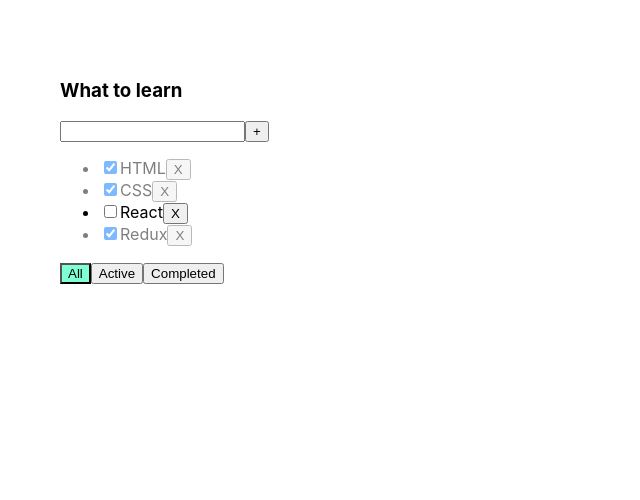
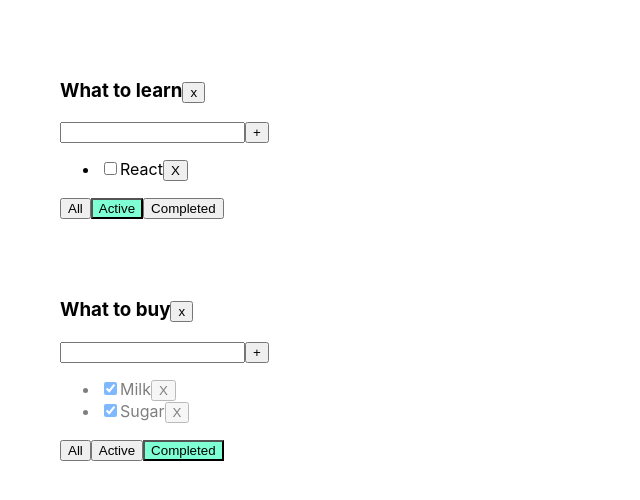
Before and after one commit to DmitryKRTV/todolist-ts, a React (Create React App) app: page / in a window 1280 px wide. Shown: the top 500 px of the page, without its empty margins (0-640 px from the left). Built offline with nearby package versions, Linux system fonts and the light colour scheme.

Commit message:
Commit 5. Finished lesson 5. Added some sh*t(sry) code.

```diff
--- a/src/App.tsx
+++ b/src/App.tsx
@@ -2,73 +2,112 @@
 import "./App.css";
 import TodoList, {TaskType} from "./components/TodoList";
 import {v1} from "uuid";
+import todoList from "./components/TodoList";
 
 export type FilterValuesType = "all" | "completed" | "active";
 
+type TodoListType = {
+    id: string
+    title: string
+    filter: FilterValuesType
+}
+
 function App() {
 
-    const tasks_1: Array<TaskType> = [
+    let todoListId1 = v1();
+    let todoListId2 = v1();
+
+    let [tasks, setTasks] = useState({
+        [todoListId1]: [
             {id: v1(), title: "HTML", isDone: true},
             {id: v1(), title: "CSS", isDone: true},
             {id: v1(), title: "React", isDone: false},
             {id: v1(), title: "Redux", isDone: true},
-    ]
+        ],
+        [todoListId2]: [
+            {id: v1(), title: "Milk", isDone: true},
+            {id: v1(), title: "Sugar", isDone: true},
+            {id: v1(), title: "Salt", isDone: false},
+        ],
+    });
 
+    const [todoLists, setTodoLists] = useState<Array<TodoListType>>([
+        {id: todoListId1, title: "What to learn", filter: "active"},
+        {id: todoListId2, title: "What to buy", filter: "completed"},
+    ])
 
-    const [tasks, setTasks] = useState<Array<TaskType>>(tasks_1)
-
-    const [filter, setFilter] = useState<FilterValuesType>("all")
-
-
-    function removeTask(id: string) {
-        let newTasks = tasks.filter((i) => i.id !== id)
-        setTasks(newTasks);
+    function removeTask(id: string, todoListId: string) {
+        let currentTasks = tasks[todoListId];
+        let newTasks = currentTasks.filter((i) => i.id !== id);
+        tasks[todoListId] = newTasks;
+        setTasks({...tasks});
     }
 
-    function addTask(title: string) {
-        setTasks([{id: v1(), title, isDone: false}, ...tasks])
+    function addTask(title: string, todoListId: string) {
+        let currentTasks = tasks[todoListId];
+        let newTasks = [{id: v1(), title, isDone: false}, ...currentTasks];
+        tasks[todoListId] = newTasks;
+        setTasks({...tasks})
     }
 
-    let newTasks;
-
-    switch (filter) {
-        case "active":
-            newTasks = tasks.filter((i) => i.isDone === false)
-            break;
-        case "completed":
-            newTasks = tasks.filter((i) => i.isDone === true)
-            break;
-        default:
-            newTasks = tasks;
+    function changeFilter(value: FilterValuesType, todoListId: string) {
+        let todoList = todoLists.find((i) => i.id === todoListId)
+        if (todoList) {
+            todoList.filter = value;
+            setTodoLists([...todoLists])
+        }
     }
 
-    function changeFilter(value: FilterValuesType) {
-        setFilter(value);
+    function changeStatus(taskId: string, isDone: boolean, todoListId: string) {
+        let currentTasks = tasks[todoListId];
+        let task = currentTasks.find(t => t.id === taskId);
+        if (task) {
+            task.isDone = isDone;
+            setTasks({...tasks})
+        }
     }
 
-    function changeStatus(taskId: string, isDone: boolean) {
-        let task = tasks.find(t => t.id === taskId);
-        if (task) {
-            task.isDone = isDone;
-        }
-        setTasks([...tasks]);
-
+    function removeTodoList(todoListId: string) {
+        let filteredTodoList = todoLists.filter((i) => i.id !== todoListId)
+        setTodoLists(filteredTodoList)
+        delete tasks[todoListId]
     }
 
 
     return (
         <div className="App">
             <div>
-                <TodoList title={"What to learn"}
+
+                {todoLists.map((i) => {
+
+                    let newTasks = tasks[i.id];
+
+                    switch (i.filter) {
+                        case "active":
+                            newTasks = newTasks.filter((i) => i.isDone === false)
+                            break;
+                        case "completed":
+                            newTasks = newTasks.filter((i) => i.isDone === true)
+                            break;
+                        default:
+                            newTasks = tasks[i.id];
+                    }
+
+                    return <TodoList
+                        key={i.id}
+                        id={i.id}
+                        title={i.title}
                         tasks={newTasks}
                         removeTask={removeTask}
                         changeFilter={changeFilter}
                         addTask={addTask}
                         changeTaskStatus={changeStatus}
-                          filter={filter}
+                        filter={i.filter}
+                        removeTodoList={removeTodoList}
                     />
-                {/*<TodoList title={"What to learn more"} tasks={tasks_2} removeTask={removeTask}*/}
-                {/*          changeFilter={changeFilter} addTask={addTask}/>*/}
+                })}
+
+
             </div>
         </div>
     );
--- a/src/components/TodoList.tsx
+++ b/src/components/TodoList.tsx
@@ -2,13 +2,15 @@
 import {FilterValuesType} from "../App";
 
 type TodoListPropsType = {
+    id: string
     title: string
     tasks: Array<TaskType>
-    removeTask: (id: string) => void
-    changeFilter: (value: FilterValuesType) => void
-    addTask: (title: string) => void
-    changeTaskStatus: (taskId: string, isDone: boolean) => void
+    removeTask: (id: string, todoListId: string) => void
+    changeFilter: (value: FilterValuesType, todoListId: string) => void
+    addTask: (title: string, todoListId: string) => void
+    changeTaskStatus: (taskId: string, isDone: boolean, todoListId: string) => void
     filter: FilterValuesType
+    removeTodoList: (todoListId: string) => void
 }
 
 export type TaskType = {
@@ -31,7 +33,7 @@
         setError(null)
 
         if (e.key === "Enter" && e.currentTarget.value.trim() !== "") {
-            props.addTask(newTaskTitle.trim());
+            props.addTask(newTaskTitle.trim(), props.id);
             setNewTaskTitle("")
         }
 
@@ -43,7 +45,7 @@
 
     const addTaskHandler = () => {
         if (newTaskTitle.trim() !== "") {
-            props.addTask(newTaskTitle.trim());
+            props.addTask(newTaskTitle.trim(), props.id);
             setNewTaskTitle("")
         }
         setError("Field is required")
@@ -51,18 +53,22 @@
 
 
     const onClickFilterHandler = (filter: FilterValuesType) => {
-        console.log(`before return with parameter filter ${filter}`)
         return (e: MouseEvent<HTMLButtonElement>) => {
-            console.log("after return with parameter e")
-            props.changeFilter(filter)
+            props.changeFilter(filter, props.id)
         }
+    }
+
+    const removeTodoListHandler = () => {
+        props.removeTodoList(props.id)
     }
 
 
     return (
         <div className="App">
             <div>
-                <h3>{props.title}</h3>
+                <h3>{props.title}
+                    <button onClick={removeTodoListHandler}>x</button>
+                </h3>
                 <div>
                     <input value={newTaskTitle}
                            onChange={onChangeHandler}
@@ -77,11 +83,11 @@
                     {props.tasks.map((i) => {
 
                             const onRemoveHandler = () => {
-                                props.removeTask(i.id)
+                                props.removeTask(i.id, props.id)
                             }
 
                             const onBoxChangeHandler = (e: ChangeEvent<HTMLInputElement>) => {
-                                props.changeTaskStatus(i.id, e.currentTarget.checked)
+                                props.changeTaskStatus(i.id, e.currentTarget.checked, props.id)
                             }
 
                             return (
```
Lines whose indentation alone changed are shown as unchanged.
